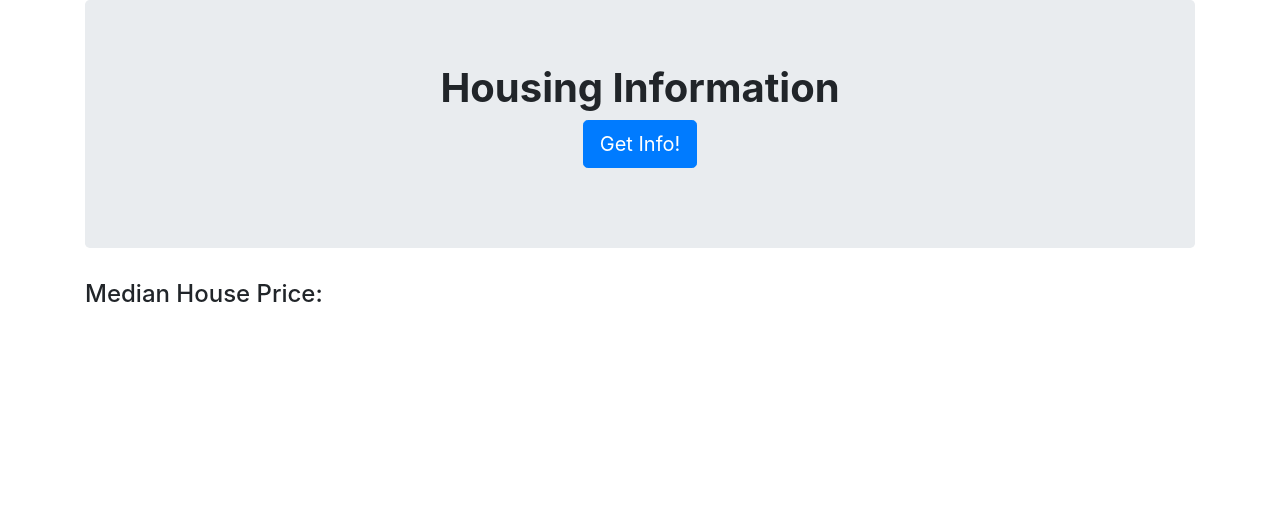
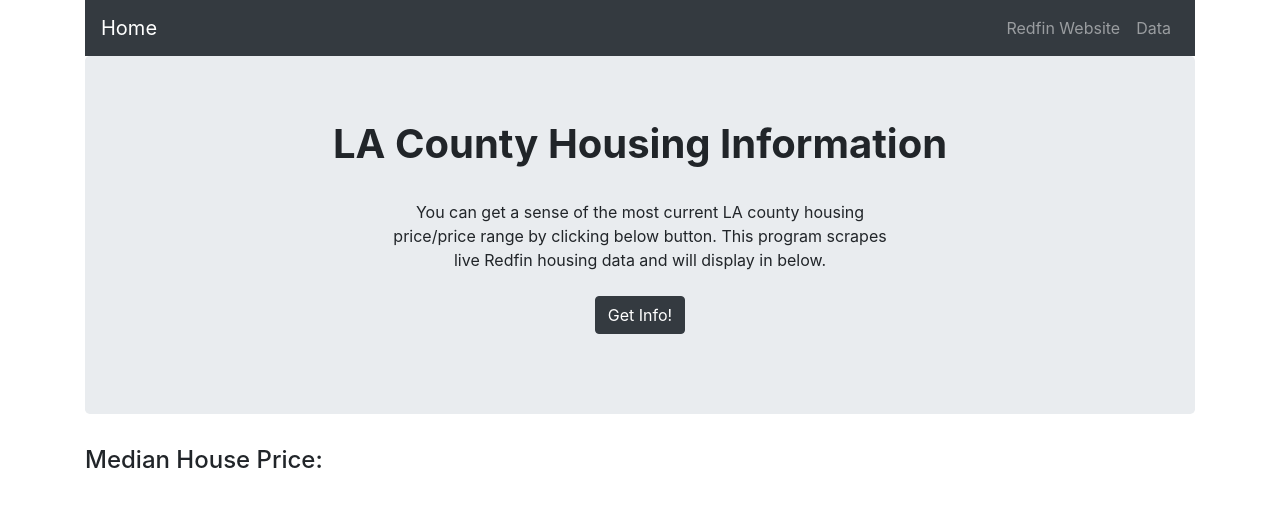
Before and after one commit to YANG007SUN/ETL_Redfin_housing_info, a Flask app: page / in a window 1280 px wide. Shown: the top 507 px of the page. Run offline with Flask 2, Linux system fonts and the light colour scheme; data that the repository does not hold is empty; some libraries are stand-ins or nearby versions.

Commit message:
update index.html

```diff
--- a/app.py
+++ b/app.py
@@ -16,7 +16,7 @@
     house_data = mongo.db.redfin.find_one()
     return render_template("index.html",redfin = house_data)
 
-@app.route("/scrape")
+@ app.route("/scrape")
 def scraper():
     redfin = mongo.db.redfin
     house_data = scrape_redfin.summary(scrape_redfin.data_cleaner(scrape_redfin.scraper()))
--- /dev/null
+++ b/static/style.css
@@ -0,0 +1,17 @@
+.wmx4 {
+    max-width: 32.4102564rem !important;
+}
+.w90 {
+    width: 90% !important;
+}
+.ta-center {
+    text-align: center !important;
+}
+
+.mx-auto {
+    margin-left: auto !important;
+    margin-right: auto !important;
+}
+.mb24 {
+    margin-bottom: 24px !important;
+}
--- a/templates/index.html
+++ b/templates/index.html
@@ -5,16 +5,41 @@
     <meta charset="UTF-8">
     <meta name="viewport" content="width=device-width, initial-scale=1.0">
     <meta http-equiv="X-UA-Compatible" content="ie=edge">
-    <title>Journey to Mars</title>
+    <title>Redfine Housing Summary</title>
     <link rel="stylesheet" href="https://stackpath.bootstrapcdn.com/bootstrap/4.3.1/css/bootstrap.min.css" integrity="sha384-ggOyR0iXCbMQv3Xipma34MD+dH/1fQ784/j6cY/iJTQUOhcWr7x9JvoRxT2MZw1T" crossorigin="anonymous">
     <link rel="stylesheet" href="../static/style.css" type="text/css">
 </head>
 
 <body>
     <div class="container">
+        <!--Navbar-->
+        <nav class="navbar navbar-expand-lg navbar-dark bg-dark">
+            <a class="navbar-brand" href="#">Home</a>
+            <button class="navbar-toggler" type="button" data-toggle="collapse" data-target="#navbarNav" aria-controls="navbarNav" aria-expanded="false" aria-label="Toggle navigation">
+              <span class="navbar-toggler-icon"></span>
+            </button>
+
+            <div class="collapse navbar-collapse" id="navbarNav">
+              <ul class="navbar-nav ml-auto">
+                <li class="nav-item">
+                  <a class="nav-link" href="#">Redfin Website</a>
+                </li>
+                <li class="nav-item">
+                  <a class="nav-link" href="#">Data</a>
+                </li>
+              </ul>
+            </div>
+        </nav>
+
         <div class="jumbotron text-center">
-            <h1><strong>Housing Information</strong></h1>
-            <p><a class="btn btn-primary btn-lg" href="/scrape" role="button">Get Info!</a></p>
+            <h1><strong>LA County Housing Information</strong></h1><br>
+
+            <p class = "fs-title ta-center w90 wmx4 mx-auto mb24">
+                You can get a sense of the most current LA county
+                housing price/price range by clicking below button.
+                This program scrapes live Redfin housing data and will display in below.
+            </p>
+            <p><a class="btn btn-dark" href="/scrape" role="button">Get Info!</a></p>
         </div>
         <h4 class="sub-heading">Median House Price: {{ redfin['median_price'] }}</h4>
 
```
